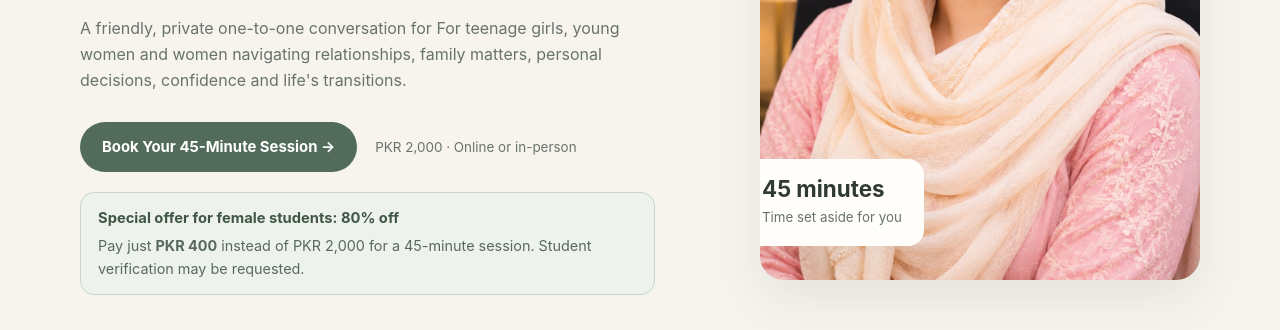
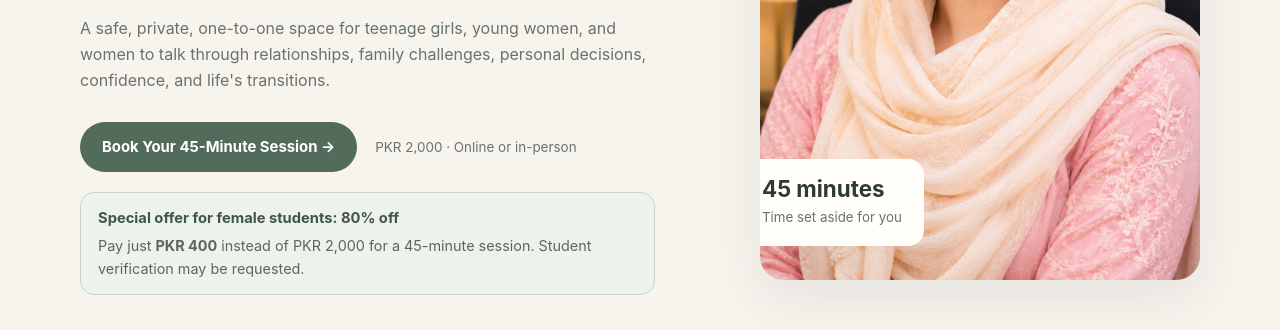
Before and after one commit to mawaishassan/faiza, a plain HTML site: page index.html in a window 1280 px wide. Shown: the part 470-800 px from the top of the page. Drawn offline with Linux system fonts and the light colour scheme.

Commit message:
update message

```diff
--- a/index.html
+++ b/index.html
@@ -138,7 +138,7 @@
           <span class="eyebrow">A space just for you</span>
           <h2>Your Voice Matters. Your Feelings Matter. You Matter.</h2>
           <p class="lead">Sometimes, you don't need another opinion. You need someone who listens without judgment, understands your feelings, and helps you find clarity in your thoughts and confidence in your next steps.</p>
-          <p class="muted">A friendly, private one-to-one conversation for For teenage girls, young women and women navigating relationships, family matters, personal decisions, confidence and life's transitions.</p>
+          <p class="muted">A safe, private, one-to-one space for teenage girls, young women, and women to talk through relationships, family challenges, personal decisions, confidence, and life's transitions.</p>
           <div class="hero-actions">
             <a class="btn" href="#booking">Book Your 45-Minute Session <span aria-hidden="true">&nbsp;→</span></a>
             <span class="micro">PKR 2,000 · Online or in-person</span>
```
